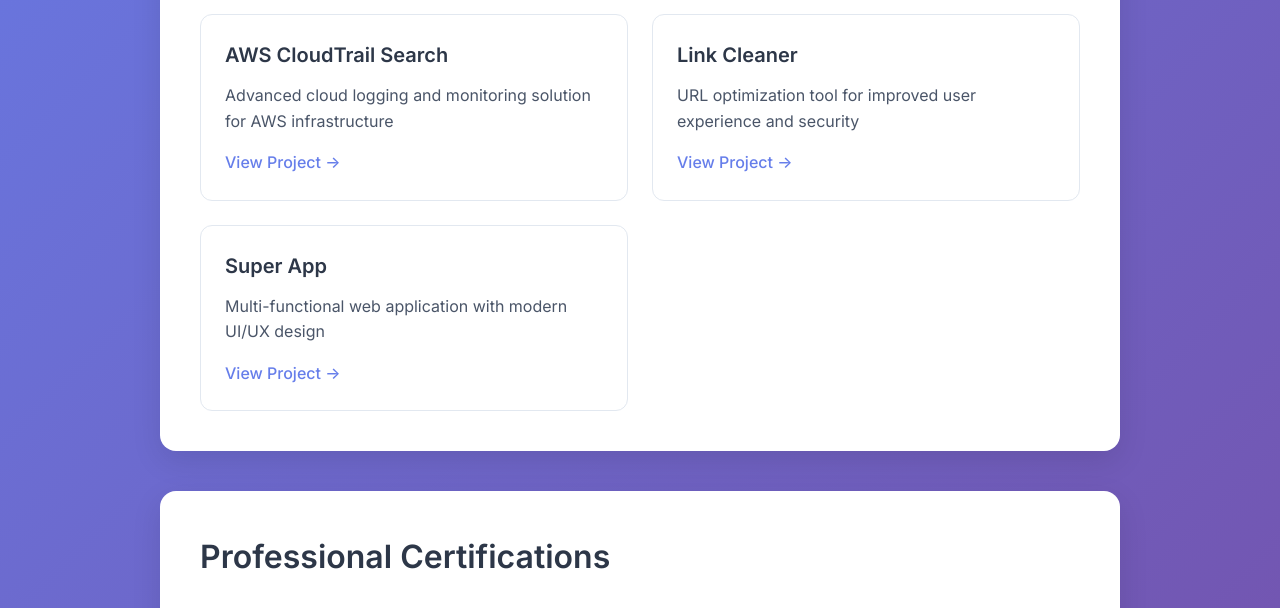
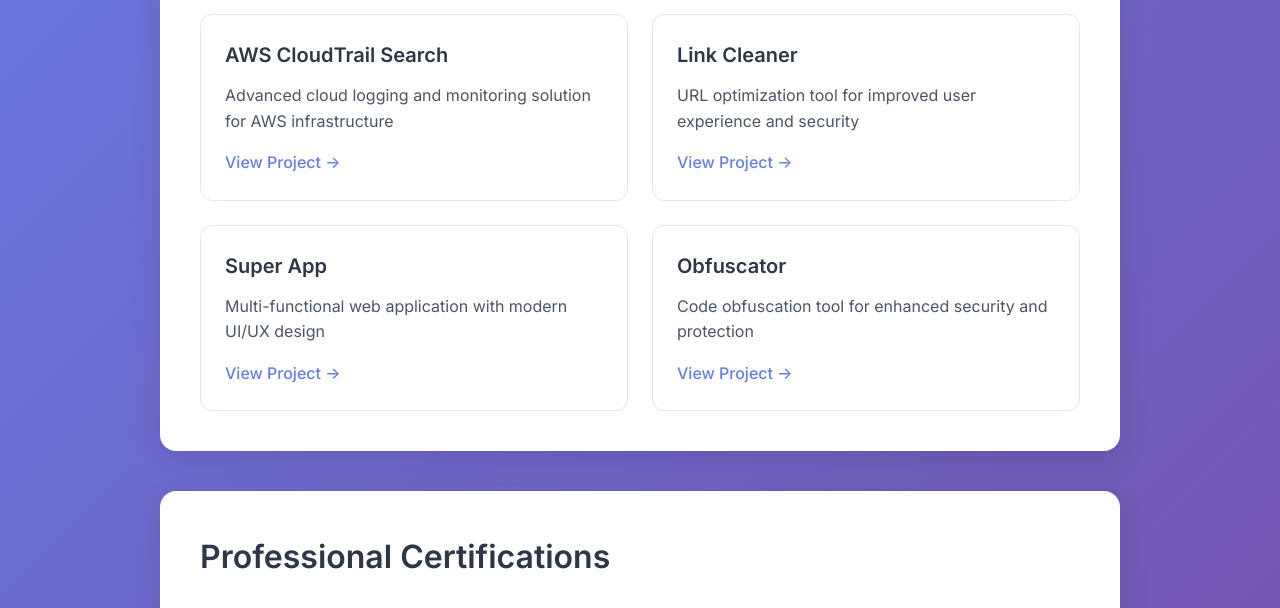
Before and after one commit to kali-in/kali-in.github.io, a plain HTML site: page index.html in a window 1280 px wide. Shown: the part 599-1207 px from the top of the page. Drawn offline with Linux system fonts and the light colour scheme.

Commit message:
Added https://obfuscator.834008.xyz/

```diff
--- a/index.html
+++ b/index.html
@@ -45,6 +45,11 @@
                     <p>Multi-functional web application with modern UI/UX design</p>
                     <a href="https://super-app.834008.xyz/" target="_blank" rel="noopener">View Project →</a>
                 </div>
+                <div class="project-card">
+                    <h3>Obfuscator</h3>
+                    <p>Code obfuscation tool for enhanced security and protection</p>
+                    <a href="https://obfuscator.834008.xyz/" target="_blank" rel="noopener">View Project →</a>
+                </div>
             </div>
         </section>
 
```
